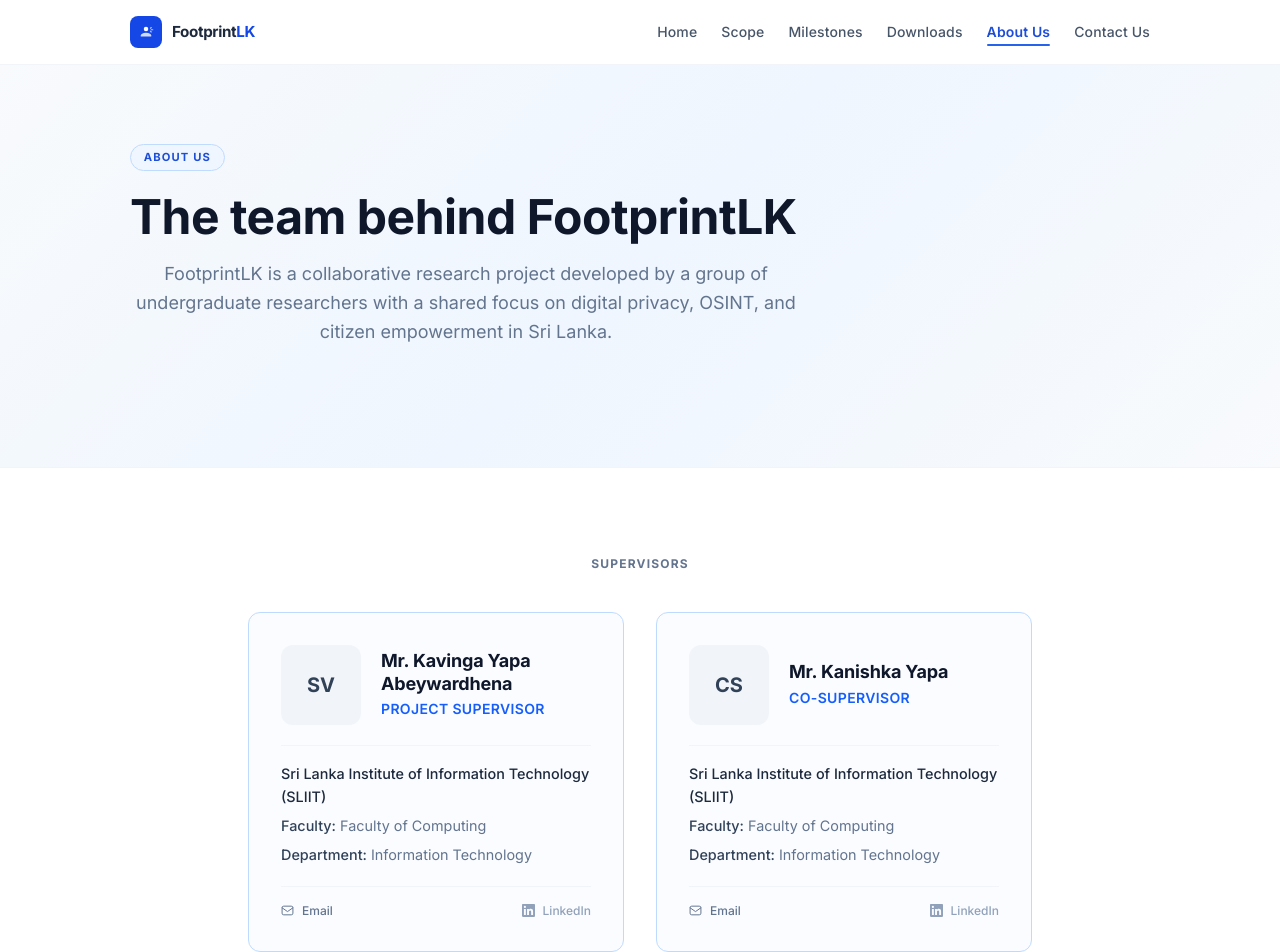
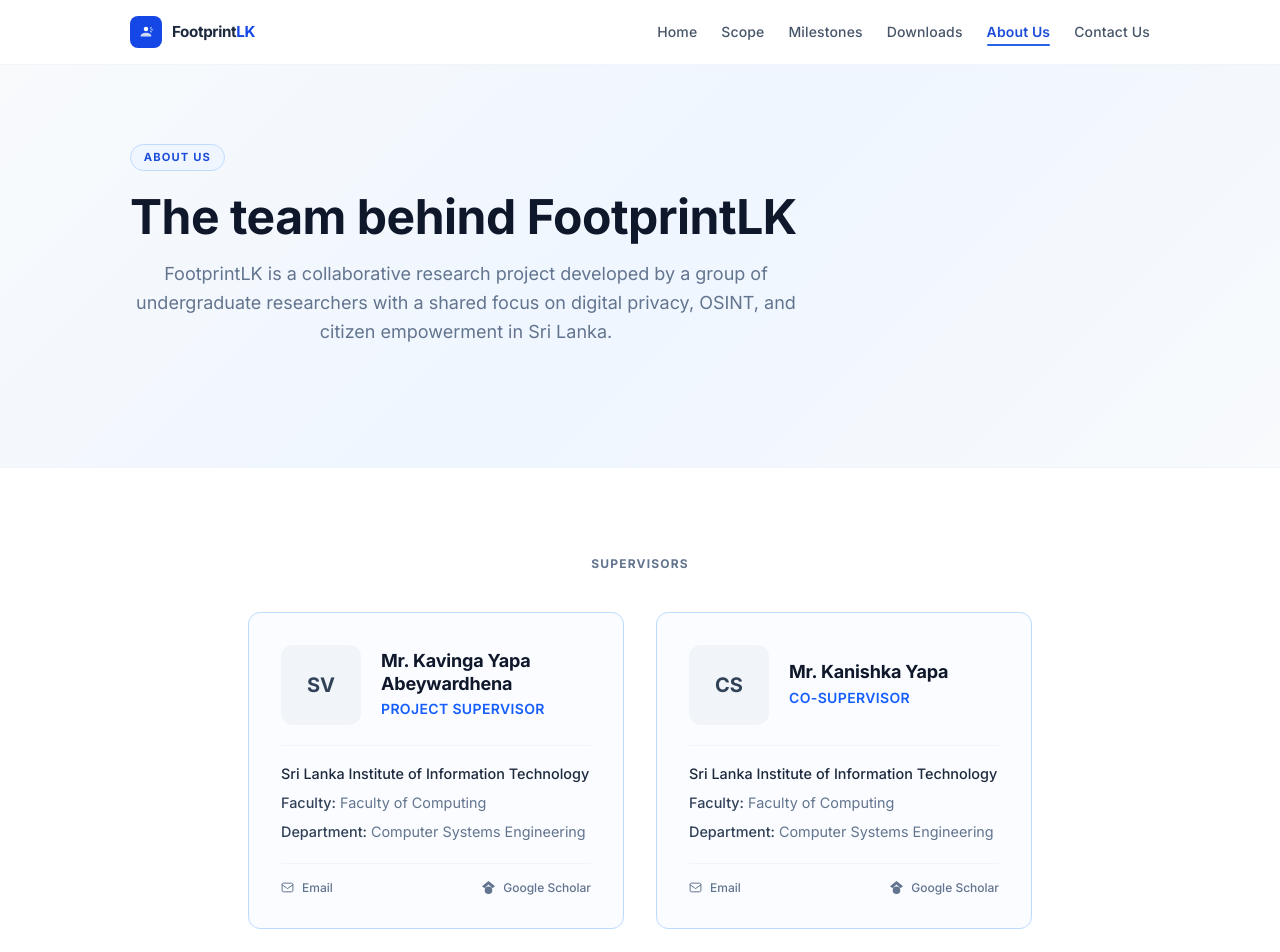
Before and after one commit to justdsn/RPWebsite, a React (Vite) app: page /about in a window 1280 px wide. Shown: the top 952 px of the page. Built offline with nearby package versions, Linux system fonts and the light colour scheme.

Commit message:
Replace LinkedIn with Google Scholar for supervisors and update departments

```diff
--- a/src/data/content.ts
+++ b/src/data/content.ts
@@ -234,7 +234,7 @@
     email: "member1@example.ac.lk",
     linkedin: "#", // TODO: Replace with LinkedIn profile URL
     image: "#",   // TODO: Replace with photo path, e.g. "/images/member1.jpg"
-    university: "Sri Lanka Institute of Information Technology (SLIIT)",
+    university: "Sri Lanka Institute of Information Technology",
     faculty: "Faculty of Computing",
     department: "Computer Systems Engineering",
     initials: "T1",
@@ -246,9 +246,9 @@
     email: "dhanuka1222@gmail.com",
     linkedin: "#", // TODO: Replace with LinkedIn profile URL
     image: "#",   // TODO: Replace with photo path, e.g. "/images/member2.jpg"
-    university: "Sri Lanka Institute of Information Technology (SLIIT)",
+    university: "Sri Lanka Institute of Information Technology",
     faculty: "Faculty of Computing",
-    department: "Information Technology",
+    department: "Computer Systems Engineering",
     initials: "T2",
   },
   {
@@ -258,9 +258,9 @@
     email: "member3@example.ac.lk",
     linkedin: "#", // TODO: Replace with LinkedIn profile URL
     image: "#",   // TODO: Replace with photo path, e.g. "/images/member3.jpg"
-    university: "Sri Lanka Institute of Information Technology (SLIIT)",
+    university: "Sri Lanka Institute of Information Technology",
     faculty: "Faculty of Computing",
-    department: "Information Technology",
+    department: "Computer Systems Engineering",
     initials: "T3",
   },
   {
@@ -270,9 +270,9 @@
     email: "member4@example.ac.lk",
     linkedin: "#", // TODO: Replace with LinkedIn profile URL
     image: "#",   // TODO: Replace with photo path, e.g. "/images/member4.jpg"
-    university: "Sri Lanka Institute of Information Technology (SLIIT)",
+    university: "Sri Lanka Institute of Information Technology",
     faculty: "Faculty of Computing",
-    department: "Information Technology",
+    department: "Computer Systems Engineering",
     initials: "T4",
   },
 ];
@@ -283,11 +283,11 @@
     name: "Mr. Kavinga Yapa Abeywardhena",
     role: "Project Supervisor",
     email: "kavinga.y@sliit.lk",
-    linkedin: "#", // TODO: Replace with LinkedIn profile URL
+    scholar: "https://scholar.google.com/citations?hl=en&user=BxgvLN4AAAAJ",
     image: "#",   // TODO: Replace with photo path, e.g. "/images/supervisor1.jpg"
-    university: "Sri Lanka Institute of Information Technology (SLIIT)",
+    university: "Sri Lanka Institute of Information Technology",
     faculty: "Faculty of Computing",
-    department: "Information Technology",
+    department: "Computer Systems Engineering",
     initials: "SV",
   },
   {
@@ -295,11 +295,11 @@
     name: "Mr. Kanishka Yapa",
     role: "Co-Supervisor",
     email: "kanishka.y@sliit.lk",
-    linkedin: "#", // TODO: Replace with LinkedIn profile URL
+    scholar: "https://scholar.google.com/citations?hl=en&user=qwFemTwAAAAJ",
     image: "#",   // TODO: Replace with photo path, e.g. "/images/supervisor2.jpg"
-    university: "Sri Lanka Institute of Information Technology (SLIIT)",
+    university: "Sri Lanka Institute of Information Technology",
     faculty: "Faculty of Computing",
-    department: "Information Technology",
+    department: "Computer Systems Engineering",
     initials: "CS",
   },
 ];
--- a/src/pages/About.tsx
+++ b/src/pages/About.tsx
@@ -16,11 +16,19 @@
   </svg>
 );
 
+// Google Scholar icon SVG
+const IconScholar = () => (
+  <svg width="13" height="13" viewBox="0 0 24 24" fill="currentColor" aria-hidden="true">
+    <path d="M12 24a7 7 0 1 1 0-14 7 7 0 0 1 0 14zm0-24L0 9.5l4.852 4.029c.148-.485.404-.925.742-1.289L12 6.5l6.406 5.74c.338.364.594.804.742 1.289L24 9.5 12 0z" />
+  </svg>
+);
+
 function MemberCard({
   name,
   role,
   email,
   linkedin,
+  scholar,
   image,
   faculty,
   department,
@@ -31,7 +39,8 @@
   name: string;
   role: string;
   email: string;
-  linkedin: string;
+  linkedin?: string;
+  scholar?: string;
   image: string;
   faculty: string;
   department: string;
@@ -97,8 +106,19 @@
           <span className="truncate">Email</span>
         </a>
 
-        {/* LinkedIn */}
-        {linkedin && linkedin !== "#" ? (
+        {/* Scholar/LinkedIn */}
+        {scholar ? (
+          <a
+            href={scholar}
+            target="_blank"
+            rel="noopener noreferrer"
+            className="inline-flex items-center gap-2 text-xs font-medium text-slate-500 hover:text-blue-600 transition-colors flex-shrink-0"
+            aria-label={`Google Scholar profile of ${name}`}
+          >
+            <IconScholar />
+            Google Scholar
+          </a>
+        ) : linkedin && linkedin !== "#" ? (
           <a
             href={linkedin}
             target="_blank"
@@ -109,7 +129,7 @@
             <IconLinkedIn />
             LinkedIn
           </a>
-        ) : (
+        ) : !scholar && (
           <span className="inline-flex items-center gap-2 text-xs font-medium text-slate-400 flex-shrink-0" title="Coming soon">
             <IconLinkedIn />
             LinkedIn
@@ -157,7 +177,7 @@
                   name={sv.name}
                   role={sv.role}
                   email={sv.email}
-                  linkedin={sv.linkedin}
+                  scholar={sv.scholar}
                   image={sv.image}
                   faculty={sv.faculty}
                   department={sv.department}
```
